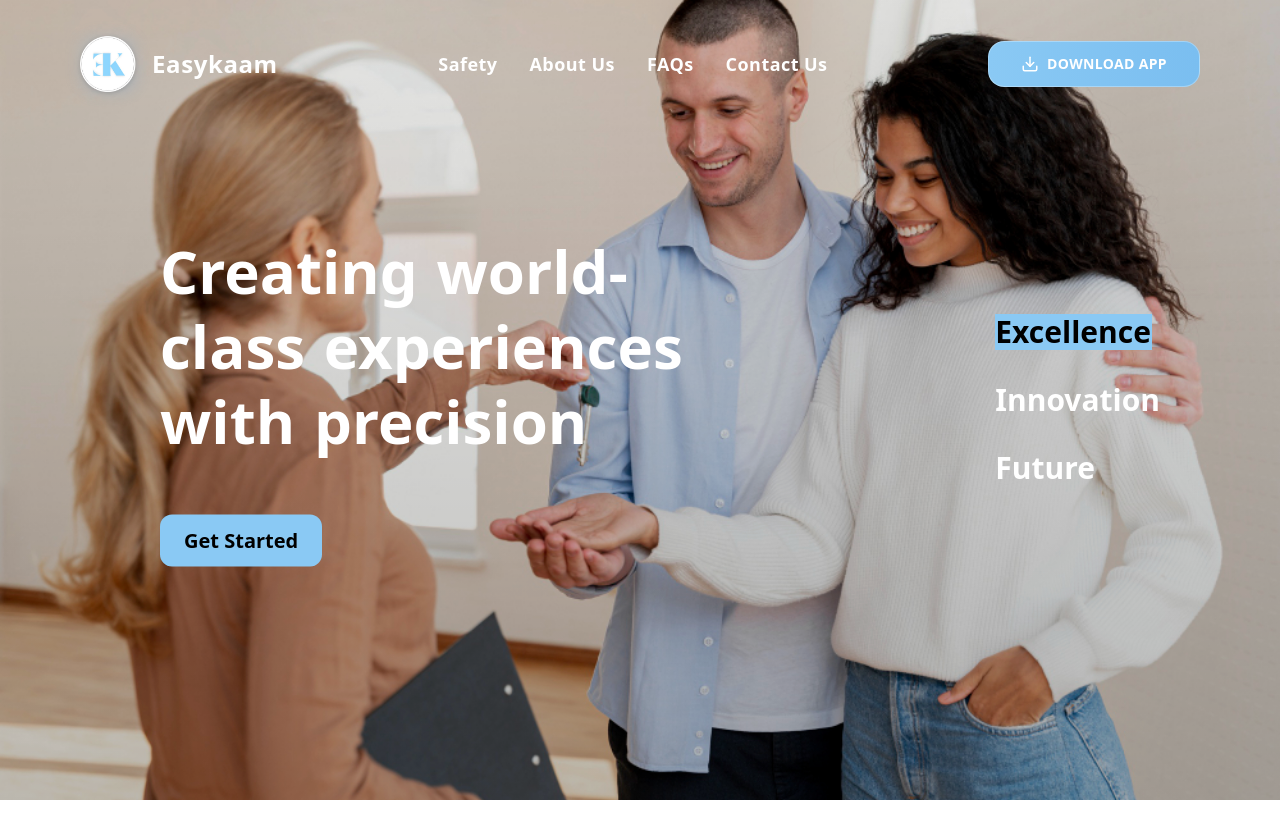
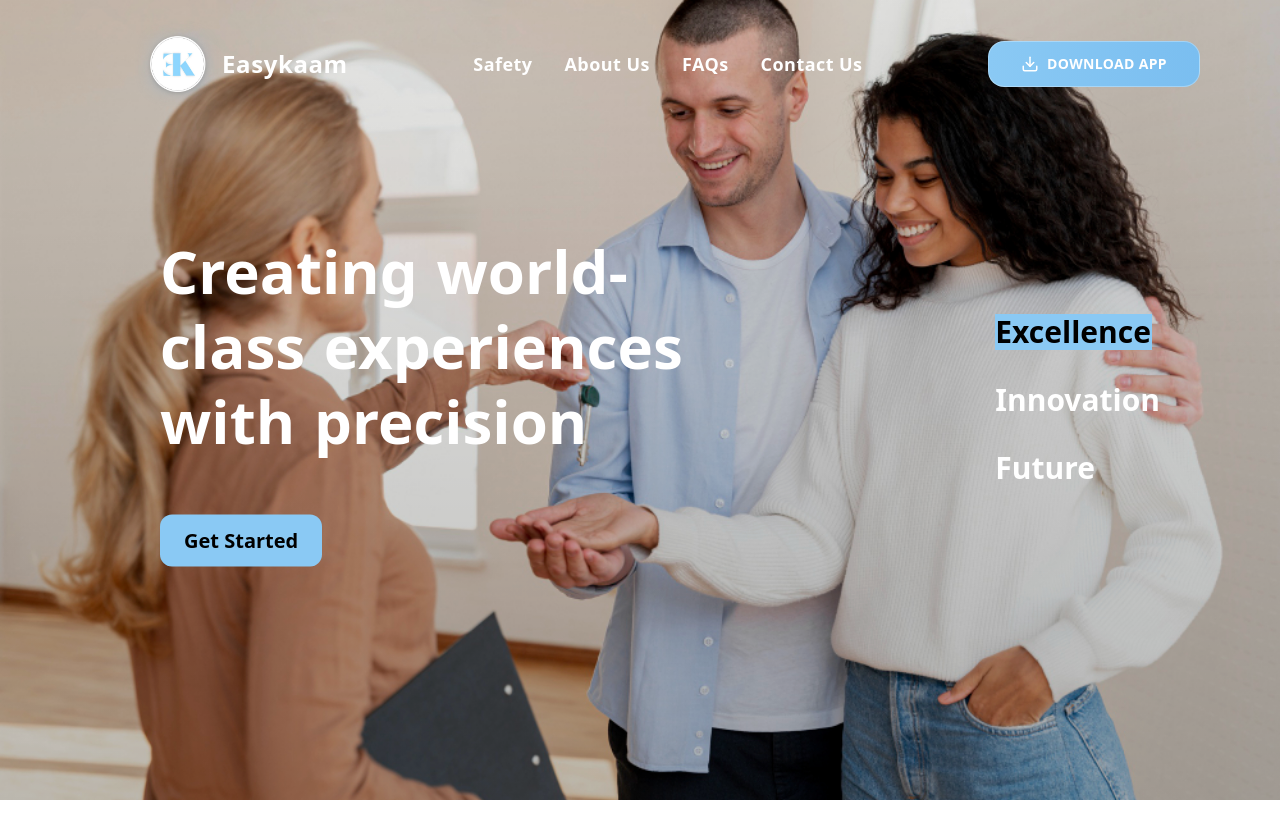
Before and after one commit to RehmatUllah7/easykaam, a React (Vite) app: page / in a window 1280 px wide. Shown: the top 838 px of the page. Built offline with nearby package versions, Linux system fonts and the light colour scheme.

Commit message:
aligned header

```diff
--- a/src/components/Header.tsx
+++ b/src/components/Header.tsx
@@ -49,7 +49,7 @@ export const Header = () => {
         {/* LOGO */}
         <motion.a
           href="#home"
-          className="flex items-center gap-4 select-none group "
+          className="flex items-center gap-4 select-none group ml-[70px] "
           whileHover={{ scale: 1.02 }}
           transition={{ type: "spring", stiffness: 300 }}
         >
```
